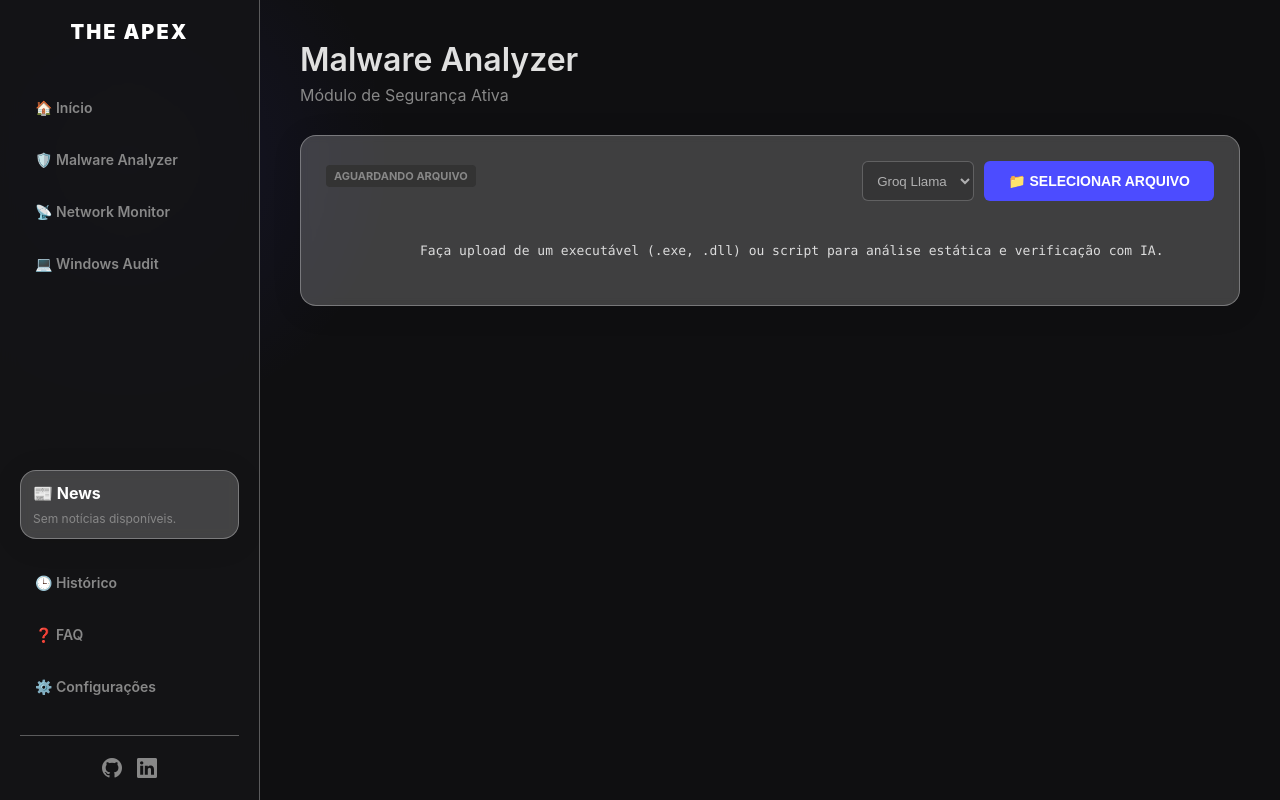
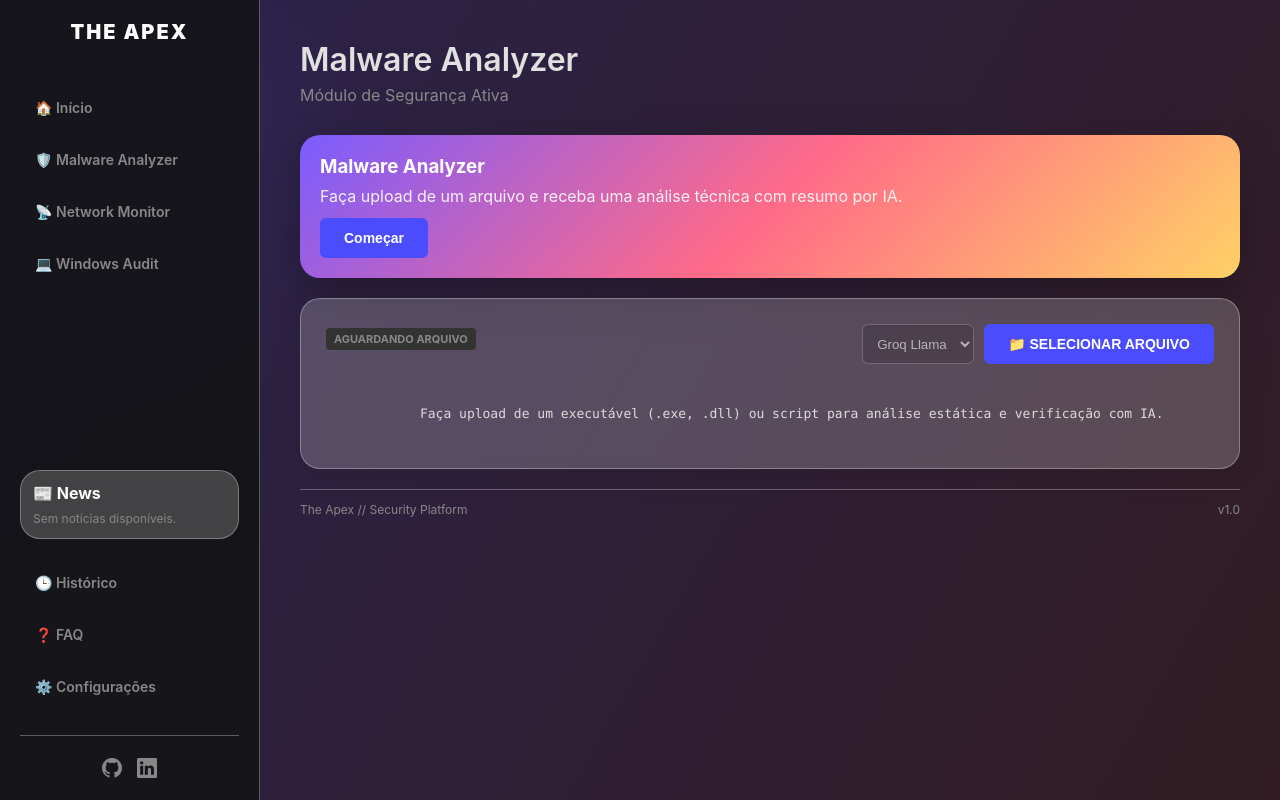
Before and after one commit to GermanoRoberto/The-APEX, a Python web app: template app/templates/index.html in a window 1280 px wide. Run offline with Jinja, Linux system fonts and the light colour scheme; the template is opened without the code that fills it, so the values that code supplies are empty.

Commit message:
Adicionar rodapé com versão v1.0; hero cards com gradiente; fundo com gradiente suave; ajustes de glassmorphism

```diff
--- a/app/static/css/apex.css
+++ b/app/static/css/apex.css
@@ -15,7 +15,9 @@
     display: flex;
     height: 100vh;
     overflow: hidden;
-    background-image: radial-gradient(circle at 10% 20%, rgba(76, 76, 255, 0.1) 0%, transparent 20%);
+    background-image:
+        linear-gradient(120deg, rgba(123, 92, 255, 0.25), rgba(255, 106, 136, 0.15)),
+        radial-gradient(circle at 10% 20%, rgba(76, 76, 255, 0.1) 0%, transparent 20%);
 }
 
 /* Sidebar */
@@ -94,12 +96,42 @@
     margin-top: 6px;
 }
 
+.hero-card {
+    border-radius: 20px;
+    padding: 20px;
+    color: #fff;
+    background: linear-gradient(135deg, #7b5cff 0%, #ff6a88 50%, #ffd166 100%);
+    box-shadow: 0 12px 40px rgba(0,0,0,0.25);
+}
+.hero-card h3 {
+    margin: 0 0 8px 0;
+    font-weight: 700;
+}
+.hero-card p {
+    margin: 0 0 12px 0;
+    color: rgba(255,255,255,0.9);
+}
+.hero-actions {
+    display: flex;
+    gap: 10px;
+}
+.footer {
+    margin-top: 20px;
+    padding: 12px 0;
+    border-top: 1px solid var(--glass-border);
+    color: var(--text-secondary);
+    font-size: 12px;
+    display: flex;
+    justify-content: space-between;
+    align-items: center;
+}
+
 .glass-card {
     background: var(--glass-bg);
     backdrop-filter: blur(5px);
     -webkit-backdrop-filter: blur(5px);
     border: 1px solid var(--glass-border);
-    border-radius: 16px;
+    border-radius: 20px;
     padding: 25px;
     margin-bottom: 20px;
     box-shadow: 0 4px 30px rgba(0, 0, 0, 0.1);
--- a/app/templates/base.html
+++ b/app/templates/base.html
@@ -83,6 +83,10 @@
         {% endwith %}
 
         {% block content %}{% endblock %}
+        <div class="footer">
+            <div>The Apex // Security Platform</div>
+            <div>v1.0</div>
+        </div>
     </div>
 
     <script>
--- a/app/templates/index.html
+++ b/app/templates/index.html
@@ -12,6 +12,13 @@
 
 {% if module == 'malware' or not module %}
 <div id="module-malware" class="module-section">
+    <div class="hero-card" style="margin-bottom: 20px;">
+        <h3>Malware Analyzer</h3>
+        <p>Faça upload de um arquivo e receba uma análise técnica com resumo por IA.</p>
+        <div class="hero-actions">
+            <button class="action-btn" onclick="document.getElementById('file-upload').click()">Começar</button>
+        </div>
+    </div>
     <div class="glass-card">
         <div style="display: flex; justify-content: space-between; align-items: center; margin-bottom: 20px;">
             <span id="status-badge-malware" class="status-badge status-idle">Aguardando Arquivo</span>
@@ -33,6 +40,13 @@
 
 {% if module == 'network' %}
 <div id="module-network" class="module-section">
+    <div class="hero-card" style="margin-bottom: 20px;">
+        <h3>Network Monitor</h3>
+        <p>Descubra dispositivos, portas e serviços expostos na sua rede.</p>
+        <div class="hero-actions">
+            <button class="action-btn" onclick="runNetworkScan()">Iniciar Varredura</button>
+        </div>
+    </div>
     <div class="glass-card">
         <div style="display: flex; justify-content: space-between; align-items: center; margin-bottom: 20px;">
             <span id="status-badge-network" class="status-badge status-idle">Pronto</span>
@@ -54,6 +68,13 @@
 
 {% if module == 'audit' %}
 <div id="module-audit" class="module-section">
+    <div class="hero-card" style="margin-bottom: 20px;">
+        <h3>Windows Audit</h3>
+        <p>Avalie configurações essenciais e identifique riscos para hardening.</p>
+        <div class="hero-actions">
+            <button class="action-btn" onclick="runAudit()">Executar Auditoria</button>
+        </div>
+    </div>
     <div class="glass-card">
         <div style="display: flex; justify-content: space-between; align-items: center; margin-bottom: 20px;">
             <span id="status-badge-audit" class="status-badge status-idle">Pronto</span>
```
